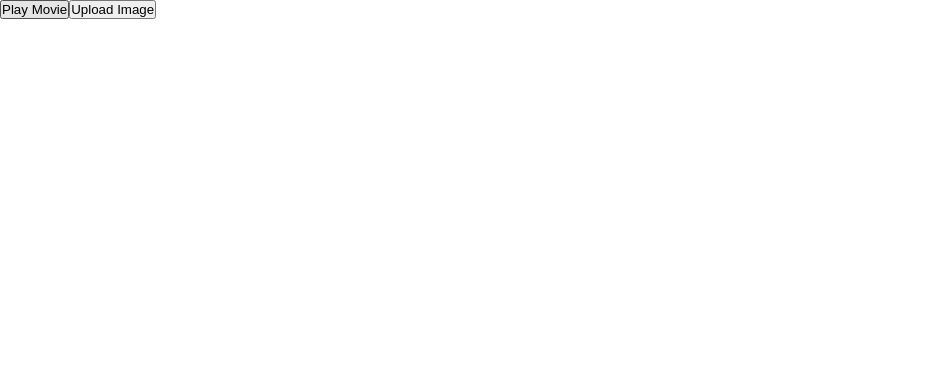
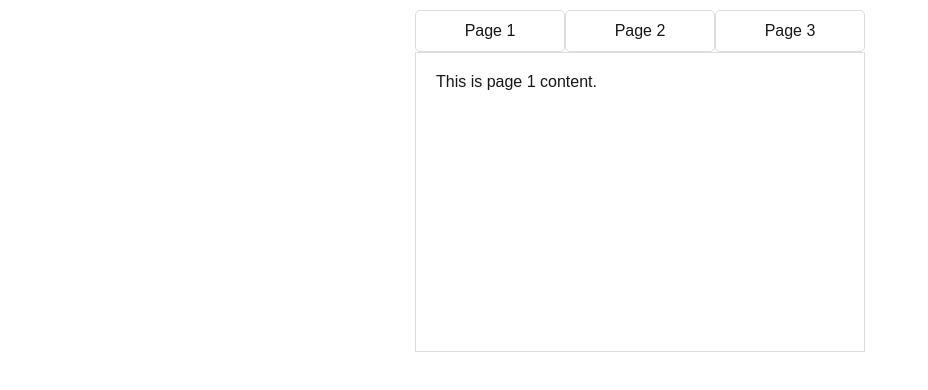
Before and after one commit to khaingthazindev/trtk-frontend, a Next.js app: page / in a window 1280 px wide. Shown: the top 390 px of the page, without its empty margins (0-928 px from the left). Built offline with nearby package versions, Linux system fonts and the light colour scheme.

Commit message:
State - component's memory

```diff
--- /dev/null
+++ b/src/app/components/Counter.jsx
@@ -0,0 +1,19 @@
+'use client';
+
+import {useState} from "react";
+
+export default function Counter()
+{
+   // let count = 0;
+   const [count, setCount] = useState(0);
+
+   const onClickHandler = () => {
+      setCount(count + 1);
+      console.log('onClickHandler count: ', count);
+   }
+
+   return (<div>
+      <h3>Counter : {count}</h3>
+      <button onClick={onClickHandler}>Increase By 1</button>
+   </div>)
+}
--- /dev/null
+++ b/src/app/components/tab/CustomTab.jsx
@@ -0,0 +1,29 @@
+'use client';
+
+import './tab.css'
+import {useState} from "react";
+
+function TabHeader({header, onClick}) {
+   return <div onClick={onClick} className={"tab-header"}
+   >{header}</div>;
+}
+
+export default function CustomTab({headers, children}) {
+   const [activeTab, setActiveTab] = useState(0);
+
+   const onClickHandler = (index) => {
+      setActiveTab(index);
+   }
+
+   return (<>
+      <div>
+         {
+            headers.map((header, index) => <TabHeader key={index} onClick={() => onClickHandler(index)}
+                                                      header={header}/>)
+         }
+      </div>
+      <div className='tab-content'>
+         {children[activeTab]}
+      </div>
+   </>)
+}
--- /dev/null
+++ b/src/app/components/tab/CustomTabDemo.jsx
@@ -0,0 +1,10 @@
+import CustomTab from "@/app/components/tab/CustomTab";
+
+export default function CustomTabDemo()
+{
+   return (<CustomTab headers={['Page 1', 'Page 2', 'Page 3']}>
+      <div>This is page 1 content.</div>
+      <div>This is page 2 content.</div>
+      <div>This is page 3 content.</div>
+   </CustomTab>)
+}
--- /dev/null
+++ b/src/app/components/tab/tab.css
@@ -0,0 +1,13 @@
+.tab-header {
+	display: inline-block;
+	min-width: 150px;
+	border: 1px solid #ddd;
+	line-height: 40px;
+	text-align: center;
+	border-radius: 5px;
+}
+.tab-content {
+	border: 1px solid #ddd;
+	min-height: 300px;
+	padding: 20px;
+}
--- a/src/app/page.js
+++ b/src/app/page.js
@@ -3,10 +3,12 @@ import ItemList from "@/app/components/list/ItemList";
 import TodoListDemo from "@/app/components/list/TodoListDemo";
 import CustomButtonDemo from "@/app/components/CustomButtonDemo";
 import EventPropagationDemo from "@/app/components/EventPropagationDemo";
+import Counter from "@/app/components/Counter";
+import CustomTabDemo from "@/app/components/tab/CustomTabDemo";
 
 export default function Home() {
   return (
-    <div>
+    <div style={{margin: '10px auto'}}>
        {/*<Profile profile={{*/}
        {/*   'name': 'Thazin',*/}
        {/*   'image': 'https://i.pinimg.com/736x/8c/6d/db/8c6ddb5fe6600fcc4b183cb2ee228eb7.jpg'*/}
@@ -42,7 +44,17 @@ export default function Home() {
 
        {/*<CustomButtonDemo />*/}
 
-       <EventPropagationDemo />
+       {/*<EventPropagationDemo />*/}
+
+       {/*
+       <Counter />
+
+       <h3>Another Counter</h3>
+
+       <Counter />
+       */}
+
+       <CustomTabDemo />
     </div>
   );
 }
```
